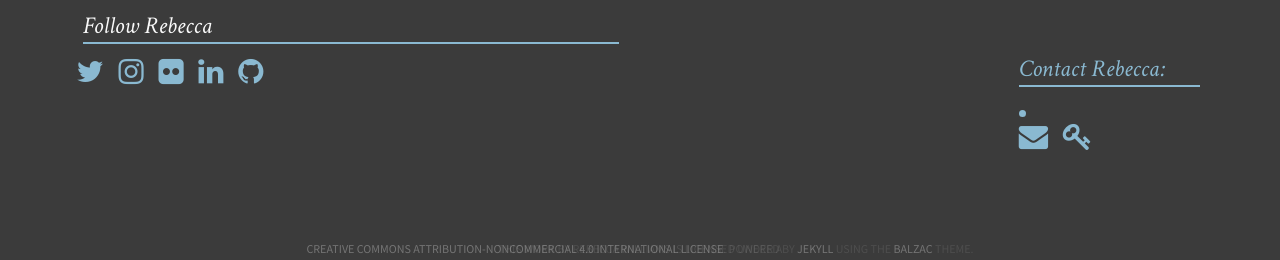
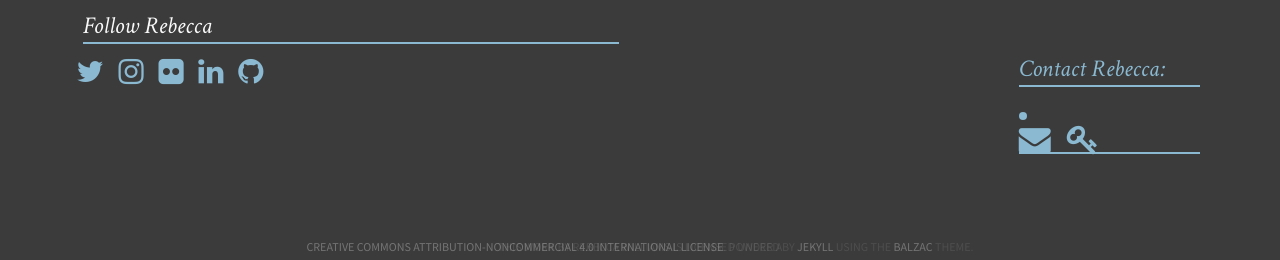
Before and after one commit to rebeccawilliams/rebeccawilliams.us, a Jekyll site: the page built from index.md, in a window 1280 px wide. Shown: the part 637-897 px from the top of the page. Built offline with Jekyll 4.4.1, drawn with Linux system fonts in a browser that asks for light colours; nearby versions of some CDN libraries.

Commit message:
Update _styles.scss

```diff
--- a/_sass/_styles.scss
+++ b/_sass/_styles.scss
@@ -577,7 +577,7 @@ footer {
         display: block;
         width: 100%;
         position: absolute;
-        bottom: 8px;
+        bottom: 10px;
         font-family: $sans;
         text-transform: uppercase;
         color: transparentize($white, .9);
@@ -630,20 +630,10 @@ footer {
         top: 109px;
         @include column(2,12);
         right: 5vw;
+        margin-bottom: $lh/2;
+        border-bottom: 2px solid $link;
         font-style: italic;
-        a {
-            &:hover {
-                color: $white;
-            }
-        }
-        ul {
-            li {
-                margin-bottom: $lh/2;
-                &:last-child {
-                    margin-bottom: 0;
-                }
-            }
-        }
+        font-size: $fs4;
     }
 }
 
```
